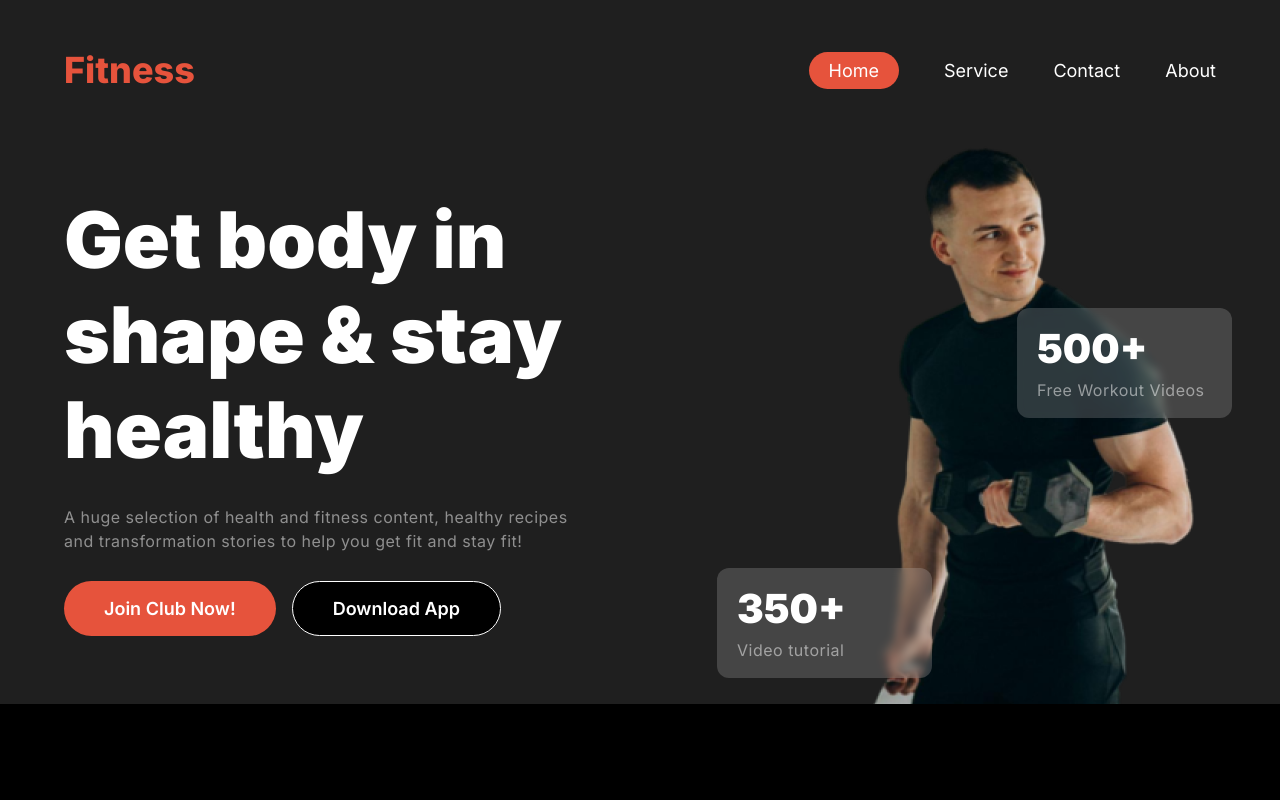
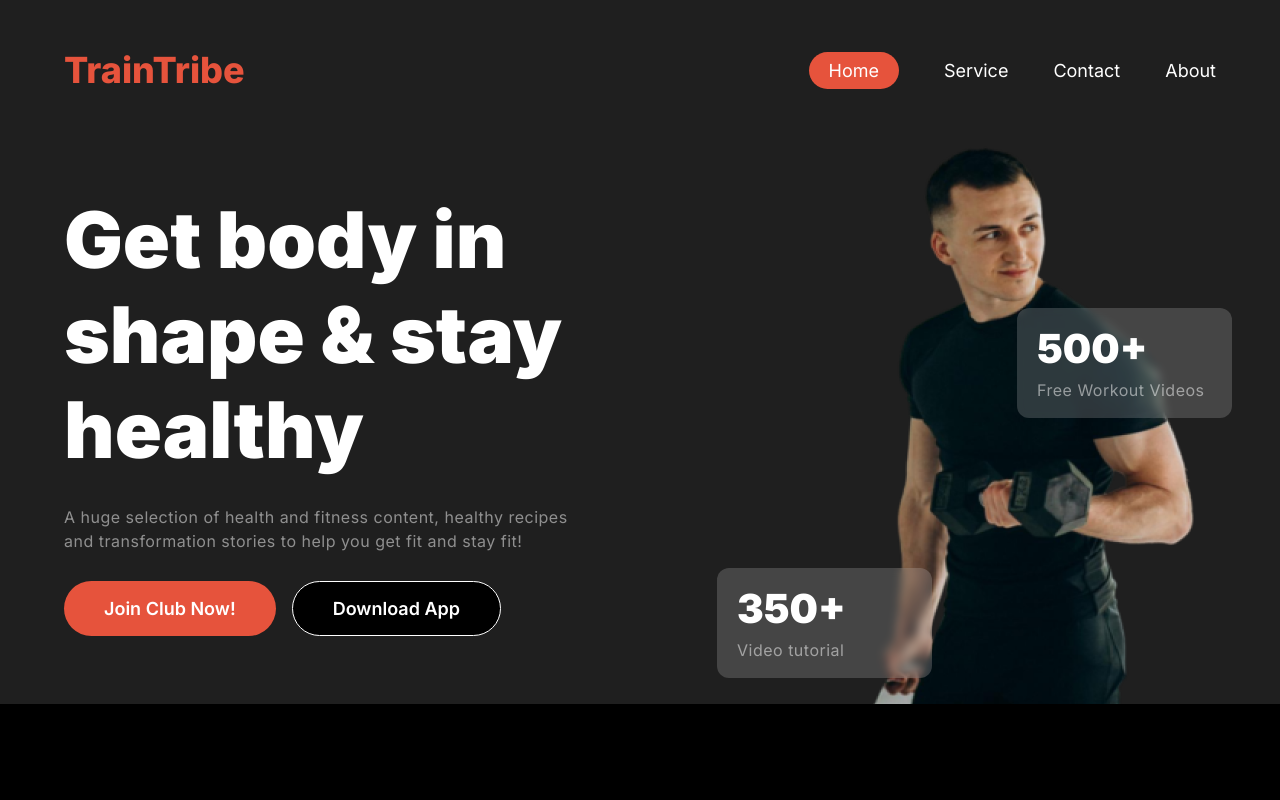
Before and after one commit to joynul24/Fitness-Website, a plain HTML site: page index.html in a window 1280 px wide. Shown: the top 800 px of the page. Drawn offline with Linux system fonts and the light colour scheme.

Commit message:
I have changed the main title of the footer

```diff
--- a/index.html
+++ b/index.html
@@ -13,7 +13,7 @@
     <header class="header">
         <!-- navber section -->
          <nav class="navber">
-            <h3 class="nav-title color-primary">Fitness</h3>
+            <h3 class="nav-title color-primary">TrainTribe</h3>
             <div class="nab-options">
                 <p><span class="nav-home">Home</span></p>
                 <p>Service</p>
@@ -195,7 +195,7 @@
      <footer class="footer">
         <div class="footer-content">
             <div class="footer-let">
-                <h2 class="footer-title">Fitness</h2>
+                <h2 class="footer-title">TrainTribe</h2>
                 <p class="common-description">We believe fitness should be accessible to everyone, everywhere, regardless of income or access to a gym. With hundreds of professional workouts.</p>
             </div>
             <!-- footer column 1 -->
```
